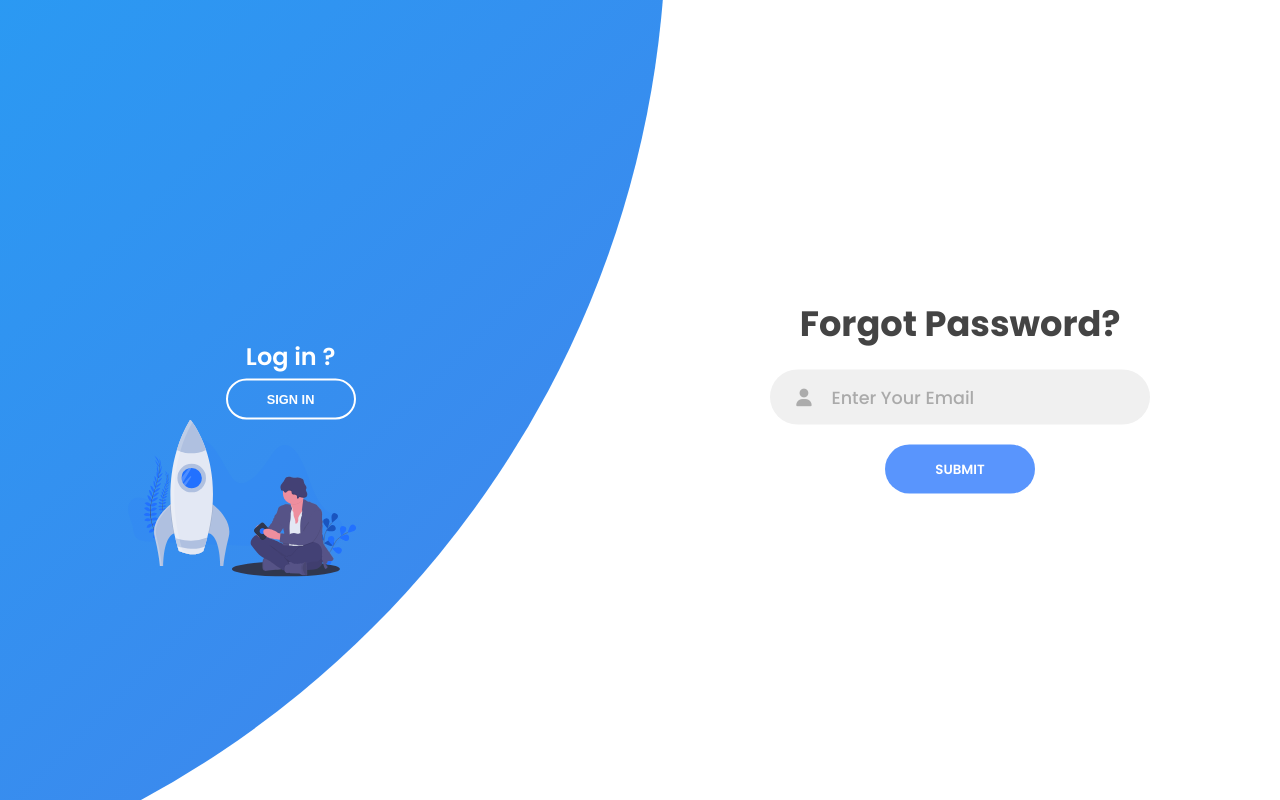
After one commit to DebankarRoy/DALTUN, a PHP site: page /forget_password.html in a window 1280 px wide. The commit adds this page. Run offline with PHP 8.4, Linux system fonts and the light colour scheme; some libraries are stand-ins or nearby versions.

Commit message:
forgot password page added with reset password page

```diff
--- a/css/style.css
+++ b/css/style.css
@@ -439,3 +439,8 @@ form.sign-in-form {
 .radio input[type="radio"]:checked ~ span:after{
   transform:translate(-50%,-50%)scale(1);
 }
+
+.forgotten-account-style{
+  font-size:16px;
+  color:#444444;
+}
--- /dev/null
+++ b/forget_password.html
@@ -0,0 +1,63 @@
+<!DOCTYPE html>
+<html lang="en">
+  <head>
+    <meta charset="UTF-8" />
+    <meta name="viewport" content="width=device-width, initial-scale=1.0" />
+    <link rel="stylesheet" href="css/style.css" />
+    <style>
+    .container:before{
+        z-index:4;
+    }
+    .left-panel{
+        position:relative;
+        left:-550px;
+    }
+    @media (max-width: 700px) {
+        form.sign-in-form {
+        position: relative;
+        top: -200px;
+        }
+        .panels-container{
+            top:-450px;
+        }
+        .left-panel{
+        position:unset;
+    }
+    }
+    </style>
+    <title>Forgot Password</title>
+  </head>
+  <body>
+    <div class="container">
+      <!--Sign in-->
+      <div class="forms-container">
+        <div class="signin-signup">
+          <form action="forget_password.php" class="sign-in-form" enctype="multipart/form-data" method="POST">
+            <h2 class="title">Forgot Password?</h2>
+            <div class="input-field">
+              <i class="fas fa-user"></i>
+              <input type="text" placeholder="Enter Your Email" name="email" required/>
+            </div>
+            <input type="submit" value="Submit" class="btn solid" />
+
+          </form>
+
+    <div class="panels-container">
+        <div class="panel left-panel">
+          <div class="content">
+            <h3 style="padding-bottom: 10px;">Log in ?</h3>
+            <button class="btn transparent" id="sign-up-btn"
+            onclick="window.location.href='login.html';">
+              Sign in
+            </button>
+          </div>
+          <img src="img/log.svg" class="image" alt="" />
+        </div>
+    </div>
+
+    <script
+      src="https://kit.fontawesome.com/64d58efce2.js"
+      crossorigin="anonymous"
+    ></script>
+  </body>
+</html>
```
Also changed, not shown: login.html (renamed from login.php, +9 -5 lines), reset_password.html (added, +46 -0 lines).
